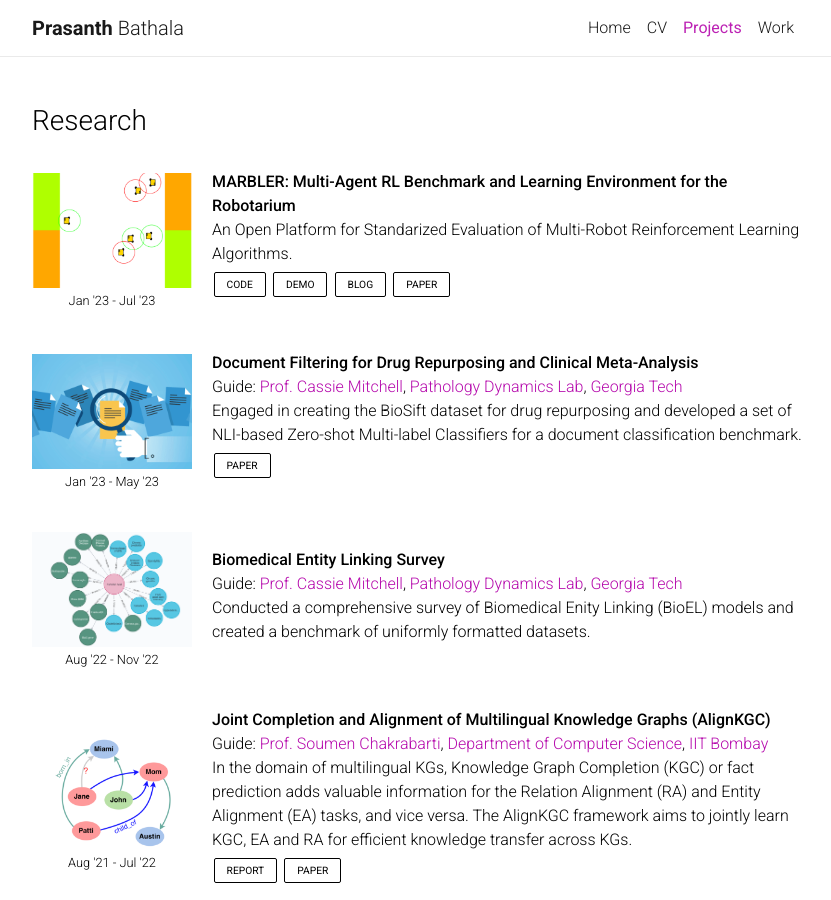
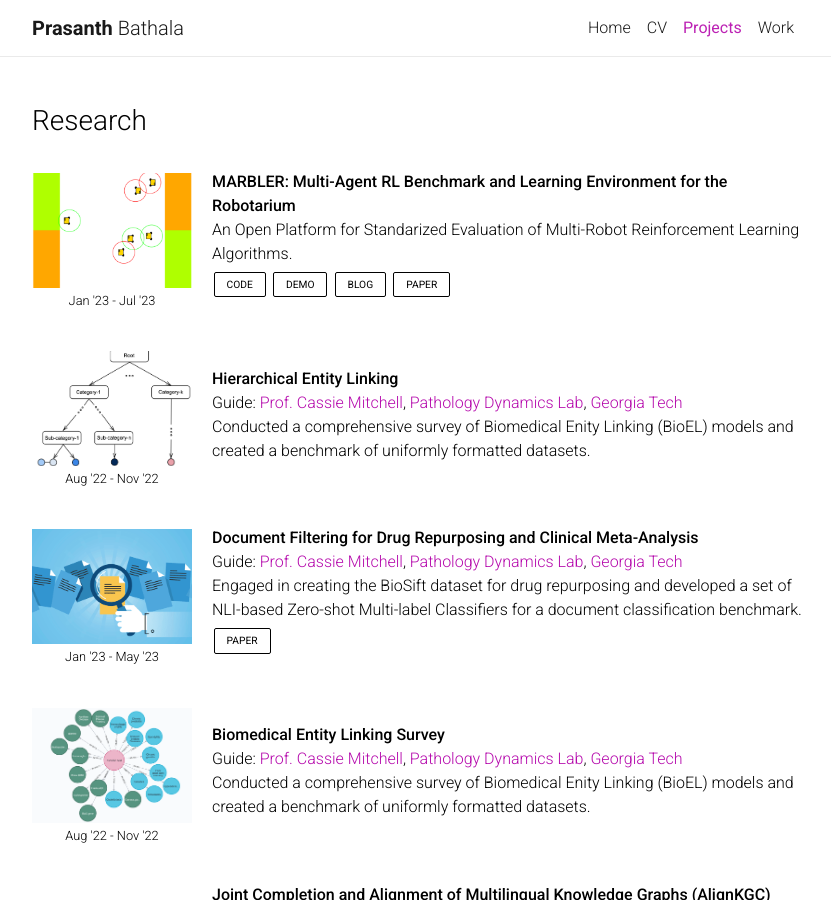
Before and after one commit to prasbathala/prasbathala.github.io, a Jekyll site: the page built from _pages/projects.md, in a window 1280 px wide and 900 px high. Shown: the whole window, without its empty margins (223-1054 px from the left). Built offline with Jekyll 4.4.1, drawn with Linux system fonts in a browser that asks for light colours; nearby versions of some CDN libraries; comment, search, counter and statistics services are not loaded; a style sheet for code colours, icons or effects is not loaded.

Commit message:
Updated Research

```diff
--- a/_data/research.yml
+++ b/_data/research.yml
@@ -11,6 +11,20 @@
     blog: https://shubhlohiya.github.io/MARBLER/
     report:
     paper: https://arxiv.org/abs/2307.03891
+
+- title: Hierarchical Entity Linking
+  guide: <a href="https://sites.gatech.edu/cassie-mitchell-lab/people/pi-profile/">Prof. Cassie Mitchell</a>, <a href="https://sites.gatech.edu/cassie-mitchell-lab/">Pathology Dynamics Lab</a>, <a href="https://www.gatech.edu/">Georgia Tech </a>
+  image:
+    src: /assets/img/research/hierEL.png
+    alt:
+  date: Aug '22 - Nov '22
+  description: Conducted a comprehensive survey of Biomedical Enity Linking (BioEL) models and created a benchmark of uniformly formatted datasets.
+  links:
+    code:
+    demo:
+    blog:
+    report:
+    paper:
 
 - title: Document Filtering for Drug Repurposing and Clinical Meta-Analysis
   guide: <a href="https://sites.gatech.edu/cassie-mitchell-lab/people/pi-profile/">Prof. Cassie Mitchell</a>, <a href="https://sites.gatech.edu/cassie-mitchell-lab/">Pathology Dynamics Lab</a>, <a href="https://www.gatech.edu/">Georgia Tech </a>
```
Also changed, not shown: assets/img/research/hierEL.png (added).
